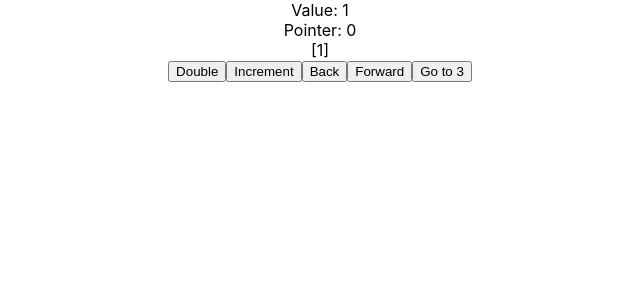
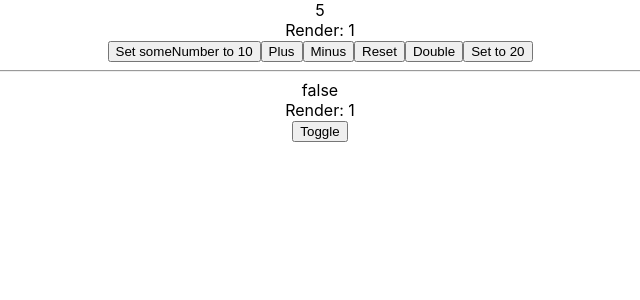
Before and after one commit to dimon08888/custom-hooks, a React (Create React App) app: page / in a window 1280 px wide. Shown: the top 300 px of the page, without its empty margins (320-960 px from the left). Built offline with nearby package versions, Linux system fonts and the light colour scheme.

Commit message:
Добавлен useRenderCount hook

```diff
--- a/src/App.tsx
+++ b/src/App.tsx
@@ -1,29 +1,24 @@
-// HOMEWORK
-
-// 1. write useSessionStorage without peeking at useLocalStorage source code
-// 2. try useStateWithHistory
-// 3. useMergedState
-
-import React, { useState } from 'react'
+import React from 'react'
 import './App.css'
-import useToggle from './hooks/useToggle'
+import useArray from './hooks/useArray'
 import useCounter from './hooks/useCounter'
-import useArray from './hooks/useArray'
-import useStateWithHistory from './hooks/useStateWithHistory'
 import useLocalStorage from './hooks/useLocalStorage'
 import useMergedState from './hooks/useMergedState'
 import usePrevious from './hooks/usePrevious'
-import useMounted from './hooks/useMounted'
+import useRenderCount from './hooks/useRenderCount'
+import useStateWithHistory from './hooks/useStateWithHistory'
+import useToggle from './hooks/useToggle'
 import useUpdateEffect from './hooks/useUpdateEffect'
-import { count } from 'console'
 
 function App() {
   return (
     <div className="App">
       {/* <ToggleExample /> */}
       {/* <ArrayExample /> */}
-      {/* <CounterExample /> */}
-      <StateWithHistoryExample />
+      <CounterExample />
+      <hr />
+      {/* <StateWithHistoryExample /> */}
+      <RenderCountExample />
       {/* <MergedStateExample /> */}
       {/* <PreviousExample /> */}
       {/* <UpdateEffectExample /> */}
@@ -79,10 +74,12 @@ function ArrayExample() {
 function CounterExample() {
   const [someNumber, setSomeNumber] = React.useState(5)
   const { value, increment, decrement, reset, double, set } = useCounter(someNumber)
+  const renderCount = useRenderCount()
 
   return (
     <div>
       <div>{value}</div>
+      <div>Render: {renderCount}</div>
       <button onClick={() => setSomeNumber(10)}>Set someNumber to 10</button>
       <button onClick={() => increment()}>Plus</button>
       <button onClick={() => decrement()}>Minus</button>
@@ -110,6 +107,19 @@ function StateWithHistoryExample() {
       <button onClick={back}>Back</button>
       <button onClick={forward}>Forward</button>
       <button onClick={() => go(2)}>Go to 3</button>
+    </div>
+  )
+}
+
+function RenderCountExample() {
+  const [boolean, toggle] = useToggle(false)
+  const renderCount = useRenderCount()
+
+  return (
+    <div>
+      <div>{boolean.toString()}</div>
+      <div>Render: {renderCount}</div>
+      <button onClick={() => toggle()}>Toggle</button>
     </div>
   )
 }
--- /dev/null
+++ b/src/hooks/useRenderCount.ts
@@ -0,0 +1,7 @@
+import { useRef } from 'react'
+
+export default function useRenderCount(): number {
+  const countRef = useRef(0)
+  countRef.current++
+  return countRef.current
+}
```
